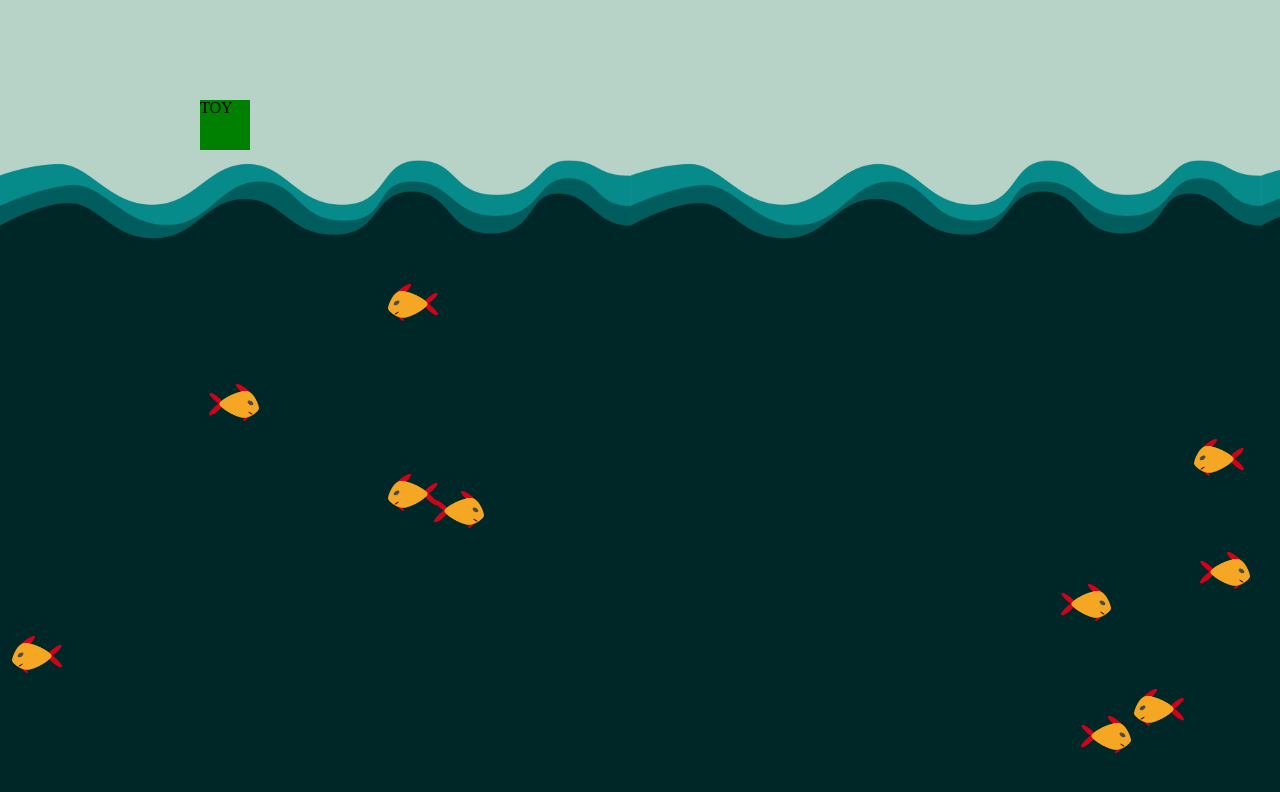
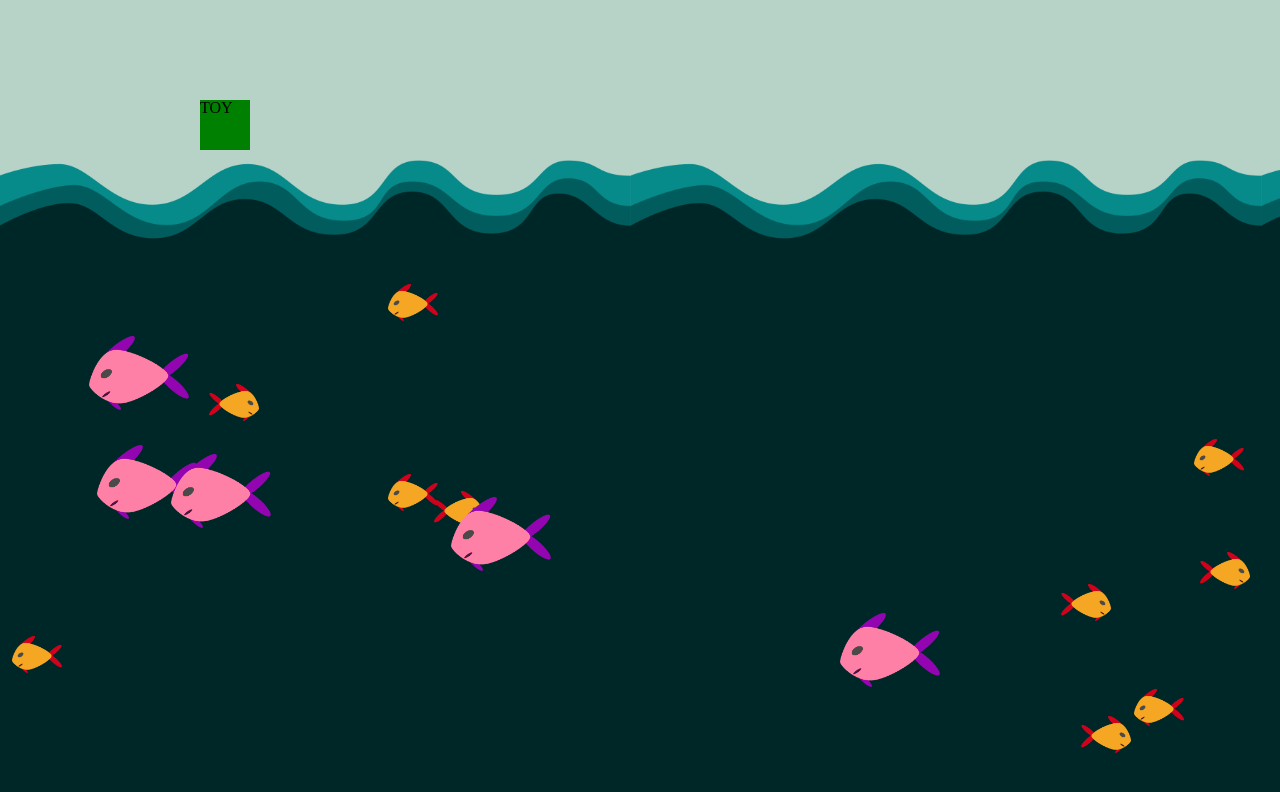
Before and after one commit to austinba/aquarium-party, a website: page index.html in a window 1280 px wide. Drawn offline with nearby package versions, Linux system fonts and the light colour scheme; animation ran at ten frames a second.

Commit message:
Pre-populate predators and change color

```diff
--- a/index.html
+++ b/index.html
@@ -5,6 +5,7 @@
 	<script src="bower_components/jquery/dist/jquery.js"></script>
 	<script src="src/init.js"></script>
 	<script src="src/fish.js"></script>
+	<script src="src/predator.js"></script>
 	<link rel="stylesheet" type="text/css" href="styles.css">
 </head>
 <body>
--- a/src/init.js
+++ b/src/init.js
@@ -2,16 +2,21 @@ $(document).ready(function(){
   window.fishes = [];
   window.frameRate = 20;
   window.$aquarium = $('#aquarium');
+
+  // pre-populate with Fish
   for(var i = 0; i < 10; i++) {
     window.fishes.push(new Fish);
   }
-  window.fishes.forEach(function(fish){
-    setTimeout(function() {
-      fish.$node.appendTo('#aquarium');
-    }, 300);
-    // setTimeout(fish.$node.appendTo.bind(fish.$node, '#aquarium'), 300);
-    // fish.$node.appendTo('#aquarium');
-  });
+
+  // pre-populate with Predator
+  for(var i = 0; i < 5; i++) {
+    window.fishes.push(new Predator);
+  }
+
+  fishes.forEach(function(fish) {
+    fish.$node.appendTo('#aquarium');
+  })
+
   setInterval(refreshScreen, 1000 / window.frameRate);
 });
 
--- /dev/null
+++ b/src/predator.js
@@ -0,0 +1,11 @@
+var Predator = function() {
+  Fish.call(this);
+  this.$node.addClass('predator');
+
+  this.height *= 2;
+  this.width *= 2;
+}
+
+Predator.prototype = Object.create(Fish.prototype);
+
+Predator.prototype.constructor = Predator;
--- a/styles.css
+++ b/styles.css
@@ -49,6 +49,7 @@ table {
 
 /* set box-sizing to border-box */
 * {
+	-webkit-box-sizing: border-box;
 	box-sizing: border-box;
 }
 
@@ -70,6 +71,13 @@ body {
 	position: absolute;
 	background-image: url(img/fish.png);
 	background-size: 100% 100%;
+}
+
+.predator {
+	background-image: url(img/fish.png);
+
+	-webkit-filter: hue-rotate(300deg);
+	filter: hue-rotate(300deg);
 }
 
 /*
```
